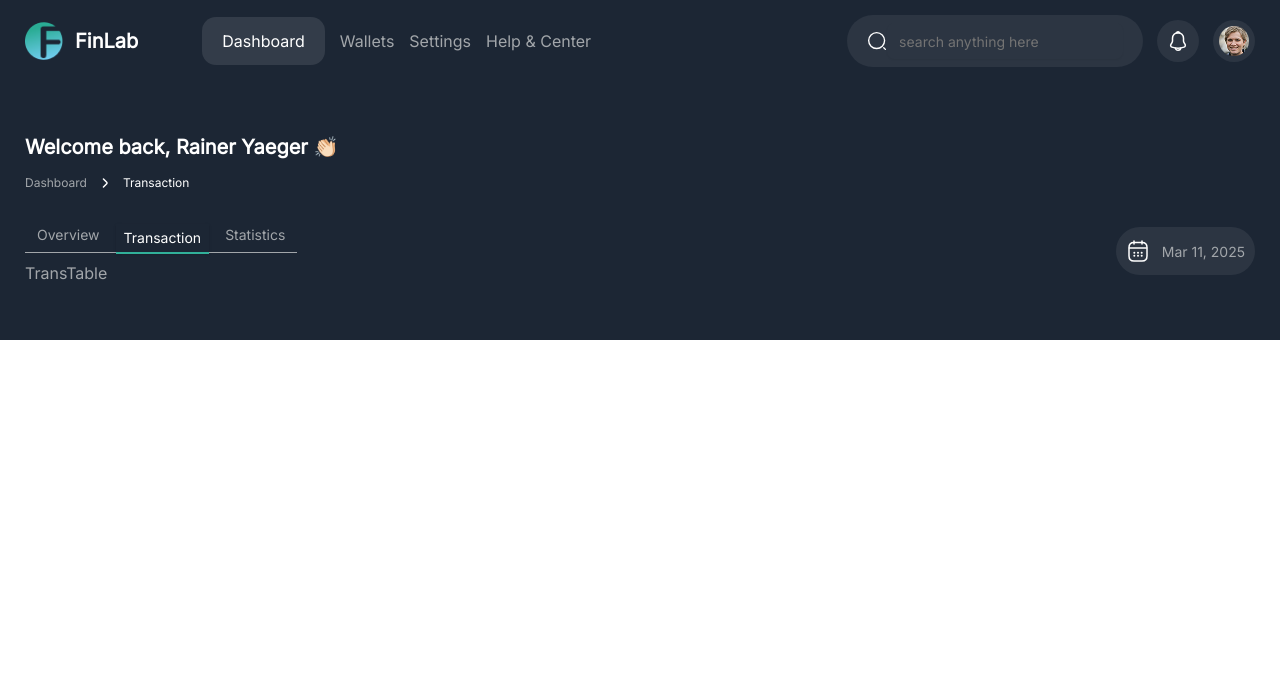
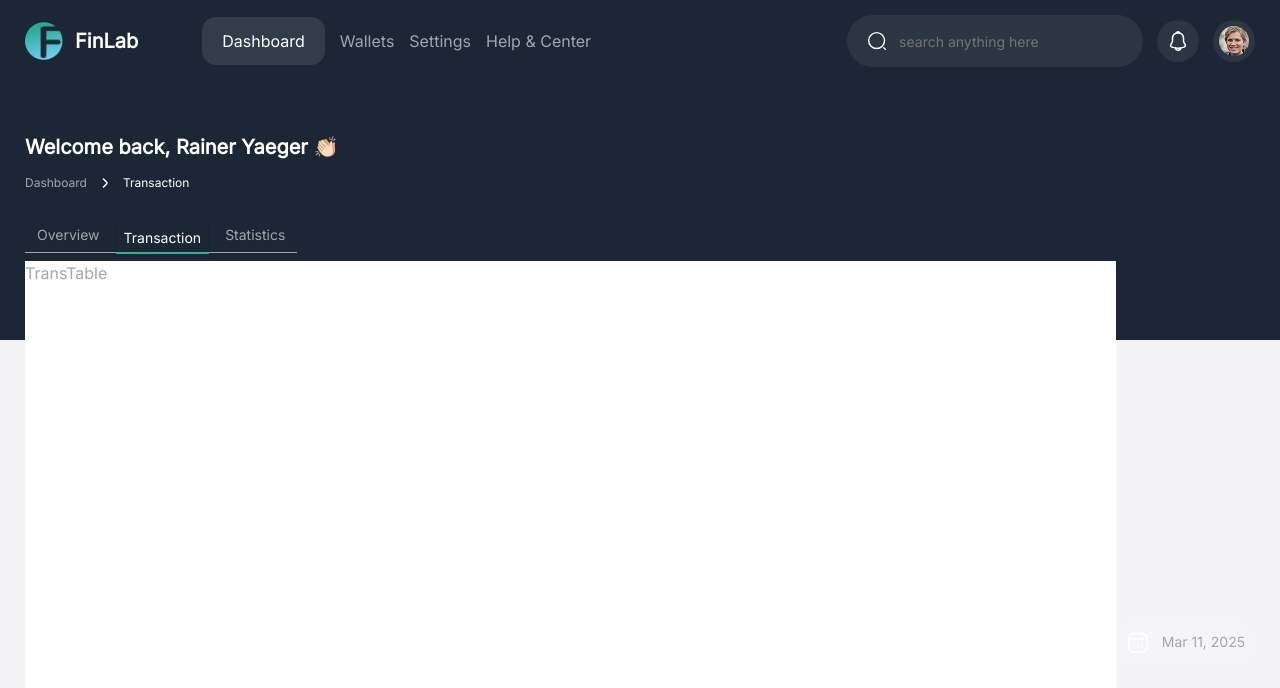
Before and after one commit to ariyanmvn/next-dashboard, a Next.js app: page / in a window 1280 px wide. Shown: the top 688 px of the page. Built offline with nearby package versions, Linux system fonts and the light colour scheme.

Commit message:
fixed the bg color

```diff
--- a/src/subComponents/Hero.tsx
+++ b/src/subComponents/Hero.tsx
@@ -5,10 +5,19 @@ import HeroTabs from './HeroTabs'
 
 export default function Hero() {
   return (
+    <>
     <div className='hero bg-[#1C2634] w-full h-[320px] lg:h-[340px]'>
         <Navbar></Navbar>
         <HeroText></HeroText>
+
         <HeroTabs></HeroTabs>
+
     </div>
+
+
+    <div className='bg-[#F4F4F7] w-full h-[1000px]'>
+
+    </div>
+    </>
   )
 }
--- a/src/subComponents/HeroTabs.tsx
+++ b/src/subComponents/HeroTabs.tsx
@@ -13,18 +13,23 @@ export default function HeroTabs() {
             Statistics
           </TabsTrigger>
         </TabsList>
+
         <TabsContent value="tab1">
           <p>Content for Tab 1</p>
         </TabsContent>
-        <TabsContent value="tab2">
-          <div>
-            <TransTable></TransTable>
+        <TabsContent className="w-full" value="tab2">
+
+          <div >
+          <TransTable></TransTable>
           </div>
+
         </TabsContent>
         <TabsContent value="tab3">
           <p>Content for Tab 3</p>
         </TabsContent>
       </Tabs>
+
+
       <div className="calendar h-[42] lg:hidden  w-[42] bg-[#FFFFFF12] rounded-full p-2">
         <CalendarIcon></CalendarIcon>
 
--- a/src/subComponents/TransTable.tsx
+++ b/src/subComponents/TransTable.tsx
@@ -2,6 +2,9 @@ import React from 'react'
 
 export default function TransTable() {
   return (
-    <div>TransTable</div>
+    <div className='bg-[#FFFFFF] w-[100%] h-[900px] mx-auto  lg:h-[805px]'>
+        TransTable
+
+    </div>
   )
 }
```
